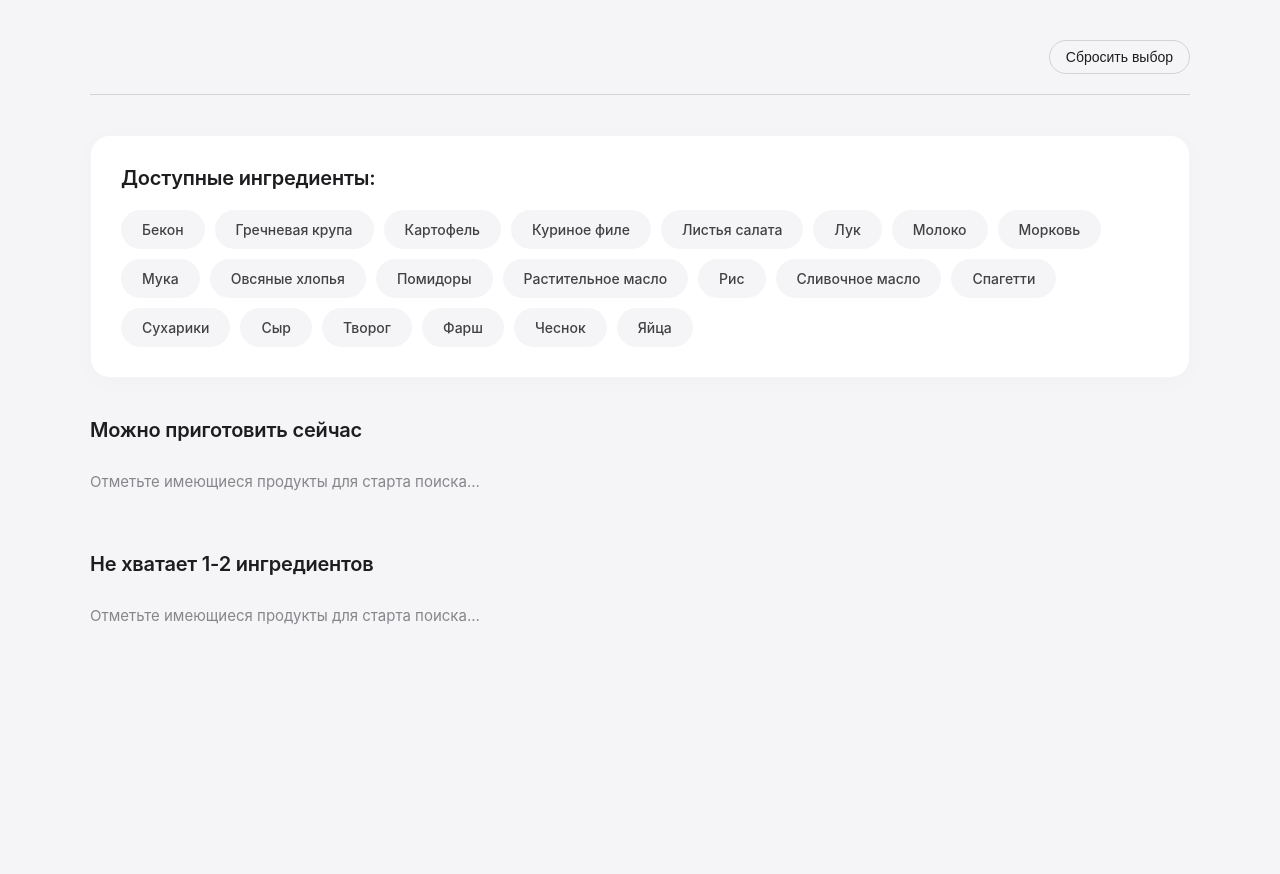
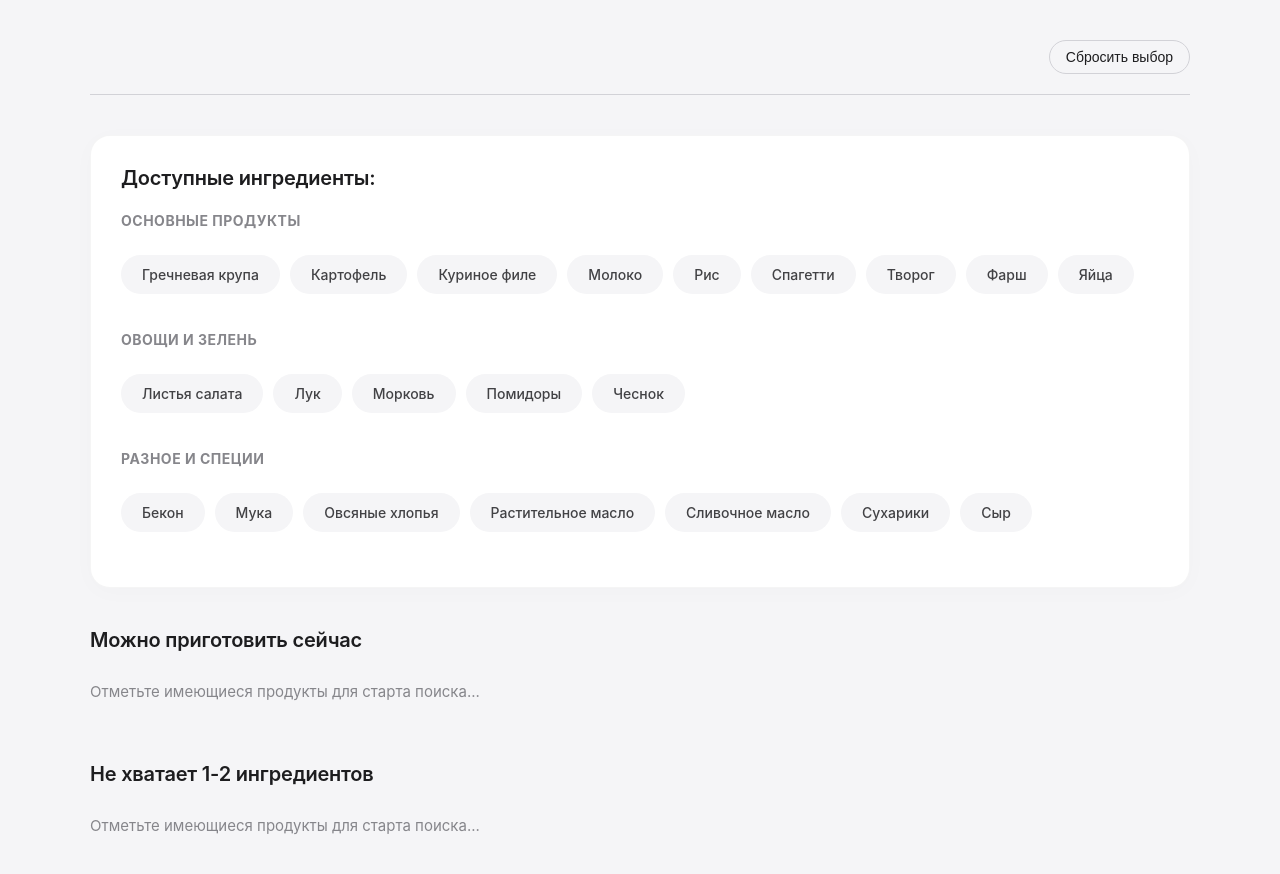
Before and after one commit to unnecesary/cooking, a plain HTML site: page index.html in a window 1280 px wide. Before the commit the page ends 800 px from the top, so only its background shows below. Drawn offline with Linux system fonts and the light colour scheme.

Commit message:
Add files via upload

```diff
--- a/index.html
+++ b/index.html
@@ -40,6 +40,7 @@
         .status-badge.ready { color: var(--success); }
         .status-badge.almost { color: var(--warning); }
         .recipe-name { font-size: 20px; font-weight: 600; margin: 0 0 12px 0; max-width: 75%; line-height: 1.2; }
+        .recipe-desc { font-size: 14px; font-weight: 500; color: var(--text-primary); margin-bottom: 12px; line-height: 1.4; }
         .recipe-summary { font-size: 14px; color: var(--text-secondary); line-height: 1.5; margin-bottom: 20px; }
         .missing-info { font-size: 13px; font-weight: 500; color: #ff3b30; border-top: 1px dashed var(--border); padding-top: 12px; margin-top: auto; }
         .empty-message { color: var(--text-secondary); font-size: 15px; grid-column: 1 / -1; padding: 10px 0; }
@@ -91,32 +92,60 @@
 
 <script>
         const recipes = [
-        { name: "Классический омлет", ing: ["Яйца", "Молоко", "Сливочное масло"], weights: ["3 шт.", "50 мл", "10 г"], steps: ["Взбейте яйца с молоком.", "Растопите масло.", "Готовьте под крышкой 5 минут."] },
-        { name: "Яичница с томатами", ing: ["Яйца", "Помидоры", "Растительное масло"], weights: ["2 шт.", "1 шт.", "10 мл"], steps: ["Обжарьте помидоры кубиками.", "Вбейте яйца.", "Посолите, готовьте до готовности."] },
-        { name: "Картофельное пюре", ing: ["Картофель", "Молоко", "Сливочное масло"], weights: ["1 кг", "150 мл", "50 г"], steps: ["Отварите картофель.", "Добавьте горячее молоко и масло.", "Разомните до однородности."] },
-        { name: "Жареный картофель", ing: ["Картофель", "Растительное масло", "Лук"], weights: ["500 г", "30 мл", "1 шт."], steps: ["Нарежьте картофель брусочками.", "Жарьте 15 минут.", "Добавьте лук, жарьте до корочки."] },
-        { name: "Салат Цезарь", ing: ["Куриное филе", "Листья салата", "Сухарики", "Помидоры", "Сыр"], weights: ["200 г", "50 г", "30 г", "50 г", "20 г"], steps: ["Обжарьте филе кусочками.", "Нарежьте овощи.", "Смешайте, посыпьте сухариками и сыром."] },
-        { name: "Куриный суп", ing: ["Куриное филе", "Картофель", "Морковь", "Лук"], weights: ["400 г", "3 шт.", "1 шт.", "1 шт."], steps: ["Сварите куриный бульон.", "Добавьте картофель.", "Сделайте зажарку из лука и моркови, варите 15 мин."] },
-        { name: "Паста Карбонара", ing: ["Спагетти", "Бекон", "Яйца", "Сыр"], weights: ["200 г", "100 г", "2 шт.", "40 г"], steps: ["Отварите спагетти.", "Обжарьте бекон.", "Смешайте желтки с сыром, соедините с горячей пастой."] },
-        { name: "Овсяная каша", ing: ["Овсяные хлопья", "Молоко", "Сливочное масло"], weights: ["100 г", "300 мл", "15 г"], steps: ["Вскипятите молоко.", "Всыпьте хлопья, варите 5 минут.", "Добавьте сливочное масло."] },
-        { name: "Гречка с луком", ing: ["Гречневая крупа", "Лук", "Растительное масло"], weights: ["200 г", "1 шт.", "20 мл"], steps: ["Отварите гречку.", "Обжарьте мелко нарезанный лук.", "Смешайте гречку с луком."] },
-        { name: "Рис с курицей", ing: ["Рис", "Куриное филе", "Морковь", "Лук"], weights: ["200 г", "300 г", "1 шт.", "1 шт."], steps: ["Обжарьте курицу и овощи.", "Добавьте rice, залейте водой 1:2.", "Тушите под крышкой 20 минут."] },
-        { name: "Драники", ing: ["Картофель", "Яйца", "Мука", "Растительное масло"], weights: ["500 г", "1 шт.", "2 ст.л.", "30 мл"], steps: ["Натереть картофель, отжать сок.", "Добавить яйцо и муку.", "Жарить на масле до корочки."] },
-        { name: "Блины классические", ing: ["Мука", "Молоко", "Яйца", "Растительное масло"], weights: ["200 г", "500 мл", "2 шт.", "20 мл"], steps: ["Взбейте яйца с молоком.", "Постепенно всыпьте муку.", "Выпекайте на раскаленной сковороде."] },
-        { name: "Сырники", ing: ["Творог", "Яйца", "Мука", "Сливочное масло"], weights: ["400 г", "1 шт.", "3 ст.л.", "20 г"], steps: ["Смешайте творог, яйцо и муку.", "Сформируйте сырники.", "Обжаривайте по 5 минут с каждой стороны."] },
-        { name: "Макароны по-флотски", ing: ["Спагетти", "Фарш", "Лук", "Растительное масло"], weights: ["250 г", "300 г", "1 шт.", "20 мл"], steps: ["Отварите спагетти.", "Обжарьте фарш с луком.", "Соедините всё вместе, прогрейте 2 минуты."] },
-        { name: "Запеченный картофель", ing: ["Картофель", "Чеснок", "Растительное масло"], weights: ["600 г", "3 зубчика", "30 мл"], steps: ["Нарежьте картофель дольками.", "Смешайте с маслом и чесноком.", "Запекайте при 200°C 35 минут."] }
+        { name: "Классический омлет", desc: "Нежный французский завтрак для идеального начала дня.", ing: ["Яйца", "Молоко", "Сливочное масло"], weights: ["3 шт.", "50 мл", "10 г"], steps: ["Взбейте яйца с молоком.", "Растопите масло.", "Готовьте под крышкой 5 минут."] },
+        { name: "Яичница с томатами", desc: "Простое и сочное блюдо на скорую руку.", ing: ["Яйца", "Помидоры", "Растительное масло"], weights: ["2 шт.", "1 шт.", "10 мл"], steps: ["Обжарьте помидоры кубиками.", "Вбейте яйца.", "Посолите, готовьте до готовности."] },
+        { name: "Картофельное пюре", desc: "Классический воздушный гарнир со сливочным вкусом.", ing: ["Картофель", "Молоко", "Сливочное масло"], weights: ["1 кг", "150 мл", "50 г"], steps: ["Отварите картофель.", "Добавьте горячее молоко и масло.", "Разомните до однородности."] },
+        { name: "Жареный картофель", desc: "Сытный домашний ужин с хрустящей корочкой.", ing: ["Картофель", "Растительное масло", "Лук"], weights: ["500 г", "30 мл", "1 шт."], steps: ["Нарежьте картофель брусочками.", "Жарьте 15 минут.", "Добавьте лук, жарьте до корочки."] },
+        { name: "Салат Цезарь", desc: "Популярный ресторанный салат в домашних условиях.", ing: ["Куриное филе", "Листья салата", "Сухарики", "Помидоры", "Сыр"], weights: ["200 г", "50 г", "30 г", "50 г", "20 г"], steps: ["Обжарьте филе кусочками.", "Нарежьте овощи.", "Смешайте, посыпьте сухариками и сыром."] },
+        { name: "Куриный суп", desc: "Легкий и согревающий домашний бульон.", ing: ["Куриное филе", "Картофель", "Морковь", "Лук"], weights: ["400 г", "3 шт.", "1 шт.", "1 шт."], steps: ["Сварите куриный бульон.", "Добавьте картофель.", "Сделайте зажарку из лука и моркови, варите 15 мин."] },
+        { name: "Паста Карбонара", desc: "Итальянская классика с нежным яично-сырным соусом.", ing: ["Спагетти", "Бекон", "Яйца", "Сыр"], weights: ["200 г", "100 г", "2 шт.", "40 г"], steps: ["Отварите спагетти.", "Обжарьте бекон.", "Смешайте желтки с сыром, соедините с горячей пастой."] },
+        { name: "Овсяная каша", desc: "Полезный и сытный завтрак из цельных хлопьев.", ing: ["Овсяные хлопья", "Молоко", "Сливочное масло"], weights: ["100 г", "300 мл", "15 г"], steps: ["Вскипятите молоко.", "Всыпьте хлопья, варите 5 минут.", "Добавьте сливочное масло."] },
+        { name: "Гречка с луком", desc: "Рассыпчатая крупа с ароматным пассерованным луком.", ing: ["Гречневая крупа", "Лук", "Растительное масло"], weights: ["200 г", "1 шт.", "20 мл"], steps: ["Отварите гречку.", "Обжарьте мелко нарезанный лук.", "Смешайте гречку с луком."] },
+        { name: "Рис с курицей", desc: "Быстрое полноценное горячее блюдо в одной сковороде.", ing: ["Рис", "Куриное филе", "Морковь", "Лук"], weights: ["200 г", "300 г", "1 шт.", "1 шт."], steps: ["Обжарьте курицу и овощи.", "Добавьте рис, залейте водой 1:2.", "Тушите под крышкой 20 минут."] },
+        { name: "Драники", desc: "Традиционные хрустящие оладьи из тертого картофеля.", ing: ["Картофель", "Яйца", "Мука", "Растительное масло"], weights: ["500 г", "1 шт.", "2 ст.л.", "30 мл"], steps: ["Натрите картофель, отжмите сок.", "Добавьте яйцо и муку.", "Жарьте на масле до корочки."] },
+        { name: "Блины классические", desc: "Тонкие домашние блинчики на молоке.", ing: ["Мука", "Молоко", "Яйца", "Растительное масло"], weights: ["200 г", "500 мл", "2 шт.", "20 мл"], steps: ["Взбейте яйца с молоком.", "Постепенно всыпьте муку.", "Выпекайте на раскаленной сковороде."] },
+        { name: "Сырники", desc: "Идеальные нежные сырники с золотистой корочкой.", ing: ["Творог", "Яйца", "Мука", "Сливочное масло"], weights: ["400 г", "1 шт.", "3 ст.л.", "20 г"], steps: ["Смешайте творог, яйцо и муку.", "Сформируйте сырники.", "Обжаривайте по 5 минут с каждой стороны."] },
+        { name: "Макароны по-флотски", desc: "Сытное и быстрое советское блюдо из минимума продуктов.", ing: ["Спагетти", "Фарш", "Лук", "Растительное масло"], weights: ["250 г", "300 г", "1 шт.", "20 мл"], steps: ["Отварите спагетти.", "Обжарьте фарш с луком.", "Соедините всё вместе, прогрейте 2 минуты."] },
+        { name: "Запеченный картофель", desc: "Ароматный картофель в чесночном масле.", ing: ["Картофель", "Чеснок", "Растительное масло"], weights: ["600 г", "3 зубчика", "30 мл"], steps: ["Нарежьте картофель дольками.", "Смешайте с маслом и чесноком.", "Запекайте при 200°C 35 минут."] }
     ];
+
+    // Списки для распределения по категориям
+    const cats = {
+        base: ["Яйца", "Молоко", "Картофель", "Куриное филе", "Фарш", "Спагетти", "Рис", "Гречневая крупа", "Творог"],
+        veg: ["Помидоры", "Лук", "Морковь", "Кабачки", "Капуста", "Чеснок", "Листья салата"]
+    };
+
     const allIngredients = [...new Set(recipes.flatMap(r => r.ing))].sort();
     const container = document.getElementById('ingredients-container');
+    container.innerHTML = ''; // Очищаем старую разметку
+
+    // Создаем три аккуратных визуальных блока под группы
+    const htmlGroups = {
+        base: { title: "Основные продукты", ings: [] },
+        veg: { title: "Овощи и зелень", ings: [] },
+        other: { title: "Разное и специи", ings: [] }
+    };
 
     allIngredients.forEach(ing => {
-        container.innerHTML += `
+        if (cats.base.includes(ing)) htmlGroups.base.ings.push(ing);
+        else if (cats.veg.includes(ing)) htmlGroups.veg.ings.push(ing);
+        else htmlGroups.other.ings.push(ing);
+    });
+
+    Object.keys(htmlGroups).forEach(key => {
+        const group = htmlGroups[key];
+        if (group.ings.length > 0) {
+            let groupHTML = `<div style="width:100%; margin-bottom:15px;"><strong style="font-size:14px; color:var(--text-secondary); text-transform:uppercase; letter-spacing:0.5px;">${group.title}</strong></div>`;
+            group.ings.forEach(ing => {
+                groupHTML += `
                     <label class="tag-checkbox">
                         <input type="checkbox" value="${ing}" onchange="filterRecipes()">
                         <span class="tag-text">${ing}</span>
                     </label>
                 `;
+            });
+            container.innerHTML += `<div class="tags-grid" style="width:100%; margin-bottom:25px;">${groupHTML}</div>`;
+        }
     });
 
     function filterRecipes() {
@@ -143,6 +172,7 @@
                         ${missing.length === 0 ? 'Доступно' : 'Купить: ' + missing.length}
                     </span>
                     <h3 class="recipe-name">${recipe.name}</h3>
+                    ${recipe.desc ? `<div class="recipe-desc">${recipe.desc}</div>` : ''}
                     <div class="recipe-summary">Состав: ${recipe.ing.join(', ')}</div>
                     ${missing.length > 0 ? `<div class="missing-info">Нужно купить: ${missing.join(', ')}</div>` : ''}
                 </div>
```
Lines whose indentation alone changed are shown as unchanged.
